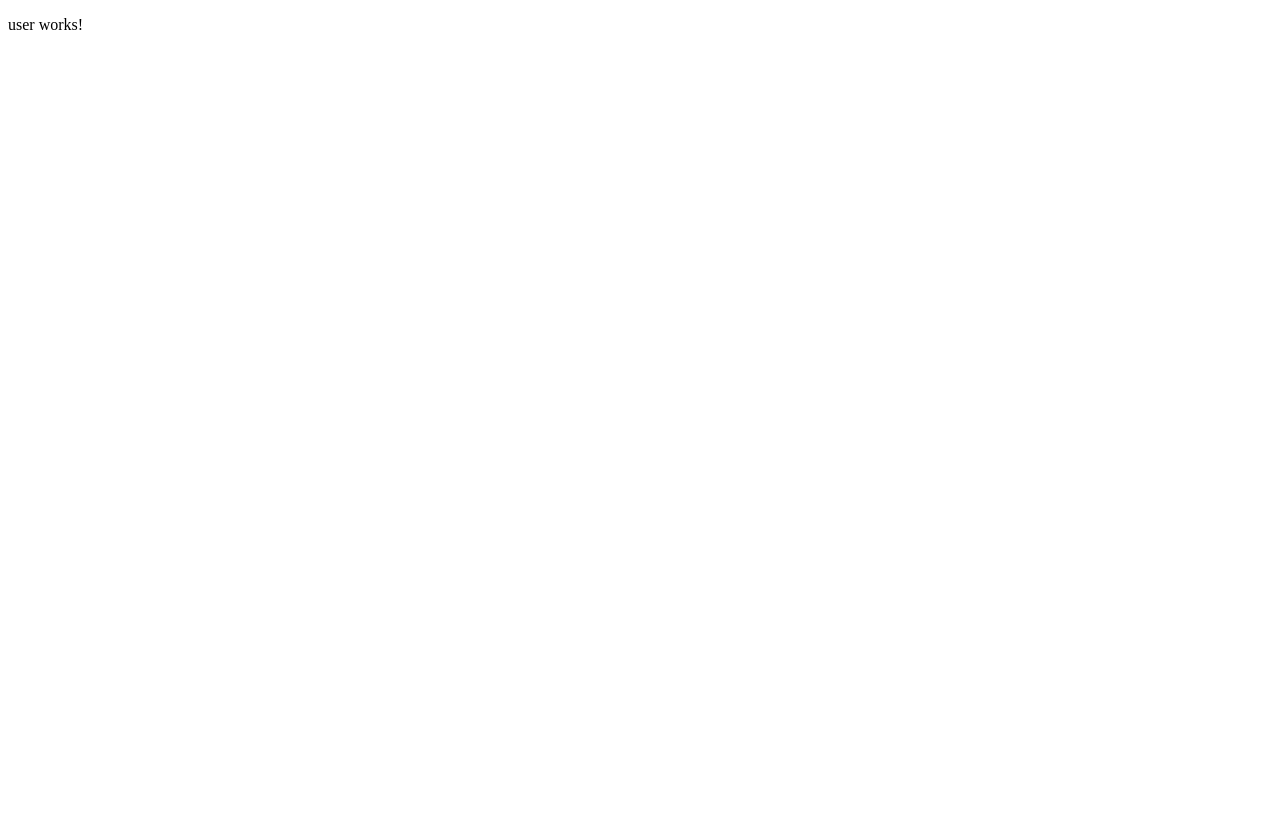
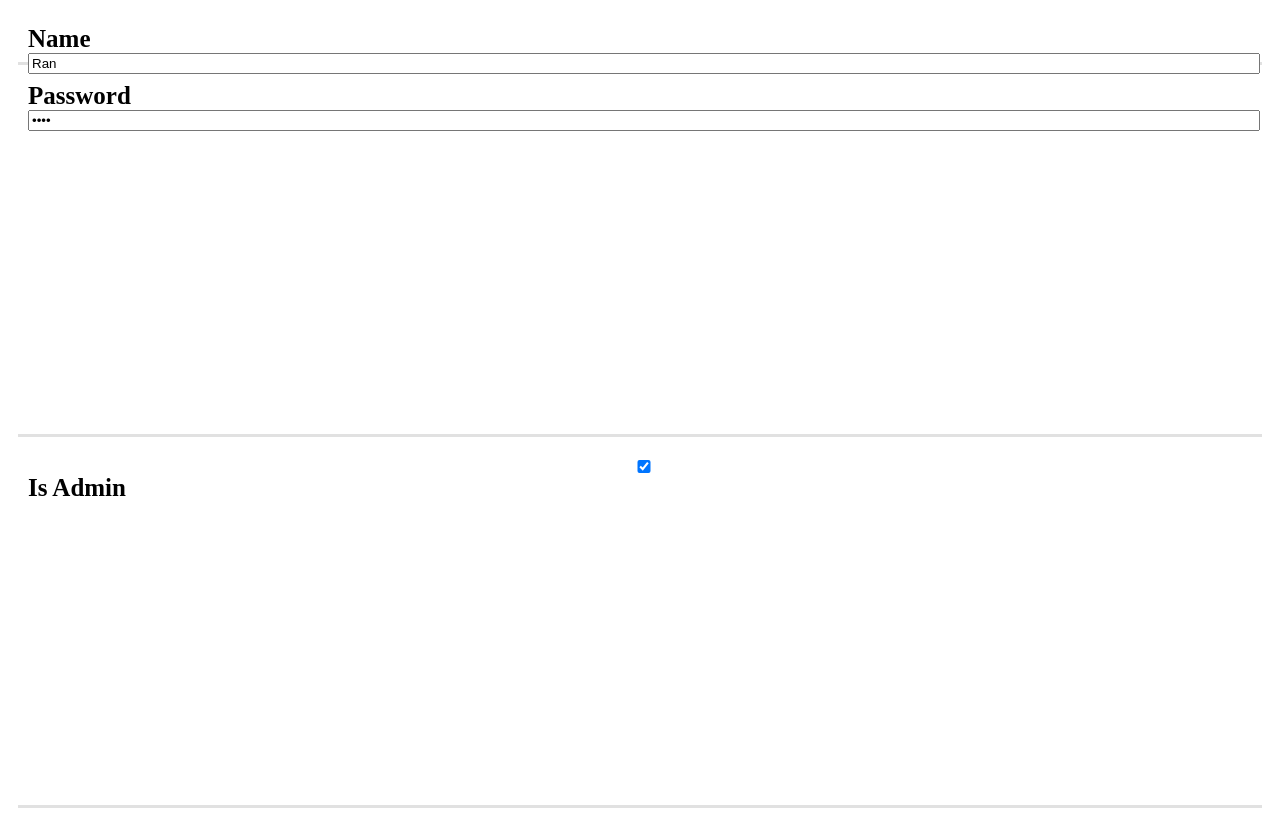
Before and after one commit to ranhs/wallet-tracker2, an Angular app: page /user in a window 1280 px wide. Built offline with nearby package versions, Linux system fonts and the light colour scheme.

Commit message:
add sample for calling backend from front-end

```diff
--- a/package.json
+++ b/package.json
@@ -4,7 +4,7 @@
   "scripts": {
     "ng": "ng",
     "start": "node server.js",
-    "start-client": "ng serve",
+    "start-client": "ng serve --proxy-config proxy-local.conf.json",
     "build": "ng build",
     "postinstall": "ng build --aot --prod",
     "test": "ng test",
--- a/src/app/app.module.ts
+++ b/src/app/app.module.ts
@@ -1,5 +1,6 @@
 import { BrowserModule } from '@angular/platform-browser';
 import { NgModule } from '@angular/core';
+import { FormsModule } from '@angular/forms'
 import { Routes, RouterModule } from '@angular/router';
 
 import { AppRoutingModule } from './app-routing.module';
@@ -7,6 +8,7 @@ import { AppComponent } from './app.component';
 import { UserComponent } from './user/user.component';
 import { HomeComponent } from './home/home.component';
 import { UsersComponent } from './users/users.component';
+import { HttpClientModule } from '@angular/common/http';
 
 const appRoute: Routes = [
   { path: '', component: HomeComponent},
@@ -23,7 +25,9 @@ const appRoute: Routes = [
   ],
   imports: [
     BrowserModule,
+    HttpClientModule,
     AppRoutingModule,
+    FormsModule,
     RouterModule.forRoot(appRoute)
   ],
   providers: [],
--- a/src/app/user/user.component.html
+++ b/src/app/user/user.component.html
@@ -1,3 +1,26 @@
-<p>
-  user works!
-</p>
+<div id="container">
+  <div class="action-row">
+    <div class="action-row__label">
+      Name
+    </div>
+    <div>
+      <input [(ngModel)]="name" [readonly]="readOnly" type="text"  style="width: 100%" >
+    </div>
+  </div>
+  <div class="action-row">
+    <div class="action-row__label">
+      Password
+    </div>
+    <div>
+      <input [(ngModel)]="password" [readonly]="readOnly" type="password"  style="width: 100%" >
+    </div>
+  </div>
+  <div class="action-row">
+      <div>
+          <input [(ngModel)]="isAdmin" [disabled]="readOnly || !canSetAdmin" type="checkbox"  style="width: 100%"  name="ddd">
+      </div>
+      <div class="action-row__label">
+      Is Admin
+    </div>
+  </div>
+</div>
--- a/src/app/user/user.component.scss
+++ b/src/app/user/user.component.scss
@@ -0,0 +1,64 @@
+#container{
+    height: 100vh;
+    display: grid;
+    grid-template-rows: 57px auto auto;
+
+    .link {
+        float: right;
+    }
+
+    .banner{
+        background-color: #0072bc;
+        color: #e1e1e1;
+        padding: 15px 30px;
+        box-shadow: rgba(0, 0, 0, 0.7) 0px 0px 8px;
+        text-align: left;
+        //position: fixed;
+        //width: 100vw;
+    }
+    .banner#header{
+        //top: 0;
+        height: 23px;
+    }
+    #buttons{
+        display: block;
+        grid-template-columns: auto auto;
+        direction: ltr;
+
+        button{
+            color: #ebebeb;
+            border: none;
+            padding: 12px;
+            font-size: 22px;
+            width: 100%;
+        }
+        button:focus{
+            outline-width: 0;
+        }
+        button.save{
+            background-color: #00a651;
+        }
+        button.save:focus{
+            background-color: #008c44;
+        }
+
+    }
+    .action-row{
+        display: block;
+        grid-template-columns: 100px auto;
+        padding: 20px 10px;
+        margin: 0 10px;
+        text-align: left;
+        direction: ltr;
+        border-bottom: #e1e1e1 3px solid;
+
+        .action-row__label{
+            font-weight: bold;
+            font-size: 25px;
+            margin-top: -3px;
+        }
+
+
+    }
+
+}
--- a/src/app/user/user.component.ts
+++ b/src/app/user/user.component.ts
@@ -9,7 +9,18 @@ export class UserComponent implements OnInit {
 
   constructor() { }
 
+  name: string
+  password: string
+  isAdmin: boolean
+  readOnly: boolean
+  canSetAdmin: boolean
+
   ngOnInit() {
+    this.name = "Ran"
+    this.password = "aaad"
+    this.isAdmin = true
+    this.readOnly = false
+    this.canSetAdmin = true
   }
 
 }
--- /dev/null
+++ b/src/app/users.api.service.ts
@@ -0,0 +1,41 @@
+import { Injectable } from '@angular/core';
+import { HttpClient, HttpHeaders } from '@angular/common/http';
+
+export interface IUser {
+  name: string
+  password: string
+  isAdmin: boolean
+}
+
+@Injectable({
+  providedIn: 'root'
+})
+export class UsersApiService {
+
+  constructor(private http: HttpClient) { }
+
+  private apiUrl(path : string) : string{
+    return 'http://localhost:3000' + path
+  }
+
+  public getUsers(): Promise<IUser[]> {
+    return new Promise<IUser[]>((resolve, reject) => {
+      const httpOptions = {
+        headers: new HttpHeaders({
+          'Content-Type':  'application/json',
+          'Authorization': "Bearer eyJhbGciOiJIUzI1NiIsInR5cCI6IkpXVCJ9.eyJfaWQiOiI1Y2JiMzNlZTU1ZjEwMzEyYThlOGI1YjciLCJhY2Nlc3MiOiJhdXRoIiwiaWF0IjoxNTYzNjMwMjczfQ.yiXzIBBgOZDxt2-W-9htrGZNItr-x0uMfxIKycsqa5M",
+          'Origin': 'http://localhost:3000'
+        })
+      }
+      this.http.get('/api/users', httpOptions).subscribe( (data ) => {
+        // var users : IUser[] = [];
+        // for ( var trans of data ) {
+        //   transactions.push( new WalletTransaction(trans.id, new Date(trans.date.year, trans.date.month-1, trans.date.day), trans.description, trans.value, trans.total));
+        // }
+        resolve(<IUser[]>data);
+      }, (error) => {
+        reject(error)
+      })
+    })
+  }
+}
--- a/src/app/users/users.component.html
+++ b/src/app/users/users.component.html
@@ -1,3 +1,4 @@
 <p>
   users works!
 </p>
+{{data}}
--- a/src/app/users/users.component.ts
+++ b/src/app/users/users.component.ts
@@ -1,4 +1,5 @@
 import { Component, OnInit } from '@angular/core';
+import { UsersApiService, IUser } from '../users.api.service';
 
 @Component({
   selector: 'app-users',
@@ -6,10 +7,15 @@ import { Component, OnInit } from '@angular/core';
   styleUrls: ['./users.component.scss']
 })
 export class UsersComponent implements OnInit {
+  users: IUser[] = []
+  constructor(private userApiService: UsersApiService) { }
 
-  constructor() { }
+  async ngOnInit() {
+    this.users = await this.userApiService.getUsers()
+  }
 
-  ngOnInit() {
+  get data(): string {
+    return JSON.stringify(this.users)
   }
 
 }
```
Also changed, not shown: proxy-local.conf.json (added, +10 -0 lines), 2 other files (tests, documents, lock files or other folders).
